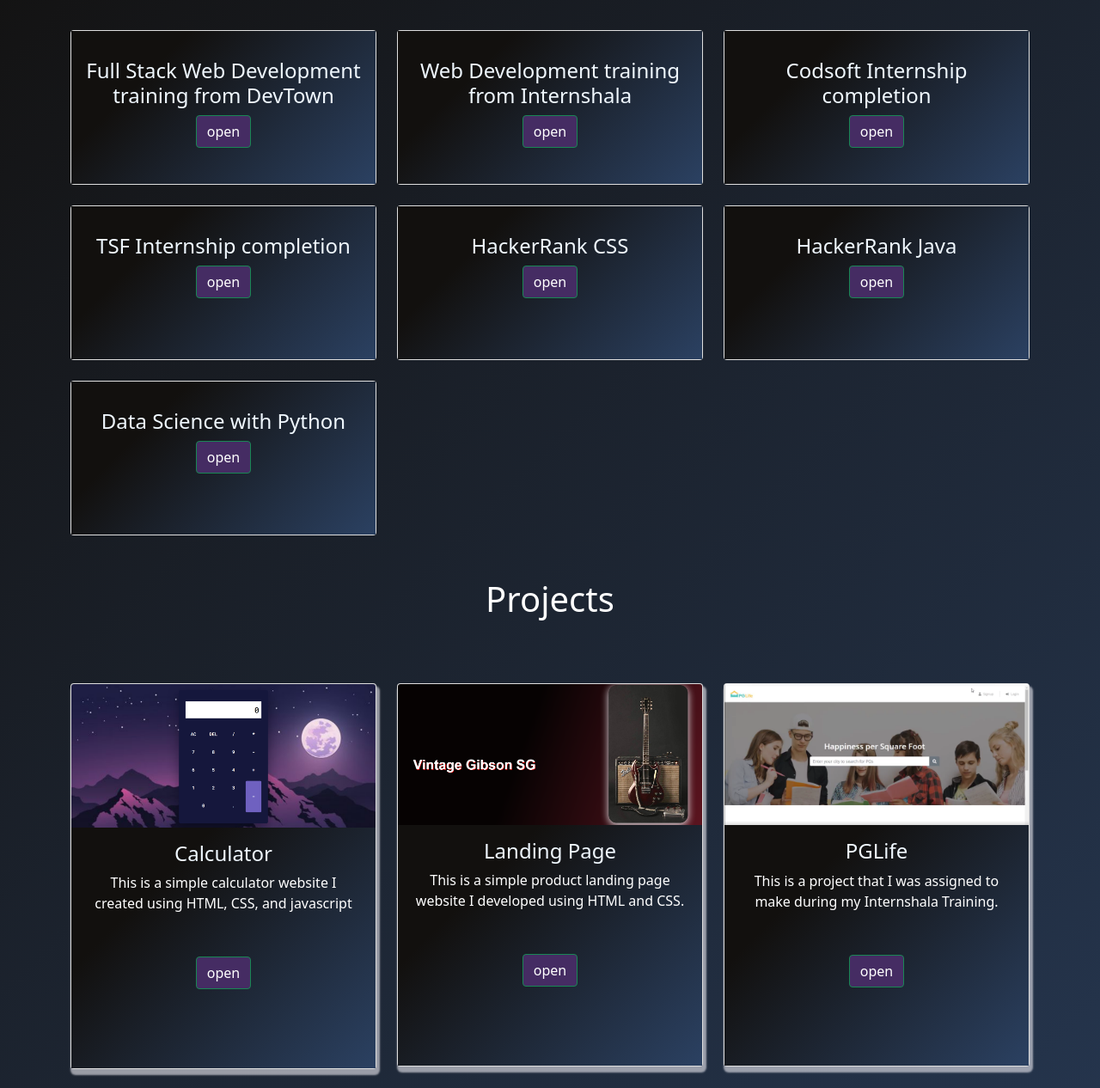
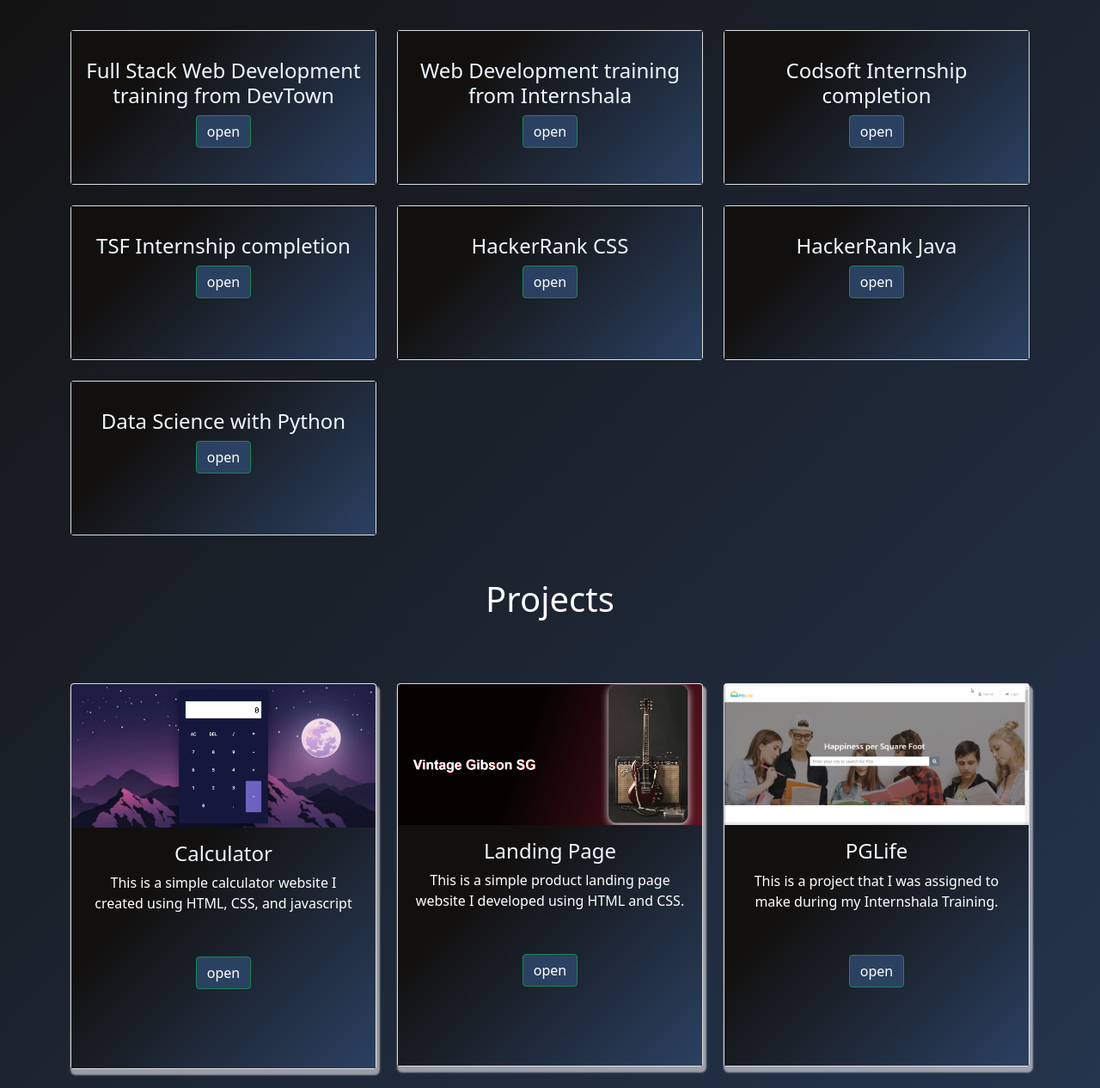
Before and after one commit to Nishu4403/portfolio, a plain HTML site: page portfolio_website/index.html in a window 1280 px wide. Shown: the part 1560-2826 px from the top of the page at 86% size. Drawn offline with nearby package versions, Linux system fonts and the light colour scheme.

Commit message:
Update index.html

```diff
--- a/portfolio_website/index.html
+++ b/portfolio_website/index.html
@@ -120,7 +120,7 @@
 
                             <h4 class="card-title mt-3">Full Stack Web Development training from DevTown</h4>
 
-                            <a href="https://cert.devtown.in/verify/heeE2WbjPF" class="btn btn-success" style="background-color: #452c63;">open</a>
+                            <a href="https://cert.devtown.in/verify/heeE2WbjPF" class="btn btn-success" style="background-color: #2b4162;">open</a>
 
                         </div>
                     </div>
@@ -131,7 +131,7 @@
 
                             <h4 class="card-title mt-3">Web Development training from Internshala</h4>
 
-                            <a href="https://trainings.internshala.com/s/v/3079529/a567ef9a" class="btn btn-success" style="background-color: #452c63;">open</a>
+                            <a href="https://trainings.internshala.com/s/v/3079529/a567ef9a" class="btn btn-success" style="background-color: #2b4162;">open</a>
 
                         </div>
                     </div>
@@ -143,7 +143,7 @@
                             <h4 class="card-title mt-3">
                                 Codsoft Internship completion</h4>
 
-                            <a href="https://drive.google.com/file/d/10nOKrvuBXyQxTpQXOxdZDonZFS2shYNu/view" class="btn btn-success" style="background-color: #452c63;">open</a>
+                            <a href="https://drive.google.com/file/d/10nOKrvuBXyQxTpQXOxdZDonZFS2shYNu/view" class="btn btn-success" style="background-color: #2b4162;">open</a>
 
                         </div>
                     </div>
@@ -156,7 +156,7 @@
 
                             <h4 class="card-title mt-3">TSF Internship completion</h4>
 
-                            <a href="https://drive.google.com/file/d/1jQmQ-8WMU_LLBaKEtcXSMrvfcmiH6Oi7/view?usp=sharing" class="btn btn-success" style="background-color: #452c63;">open</a>
+                            <a href="https://drive.google.com/file/d/1jQmQ-8WMU_LLBaKEtcXSMrvfcmiH6Oi7/view?usp=sharing" class="btn btn-success" style="background-color: #2b4162;">open</a>
 
                         </div>
                     </div>
@@ -167,7 +167,7 @@
 
                             <h4 class="card-title mt-3">HackerRank CSS</h4>
 
-                            <a href="https://www.hackerrank.com/certificates/e81153961fd5" class="btn btn-success" style="background-color: #452c63;">open</a>
+                            <a href="https://www.hackerrank.com/certificates/e81153961fd5" class="btn btn-success" style="background-color: #2b4162;">open</a>
 
                         </div>
                     </div>
@@ -178,7 +178,7 @@
 
                             <h4 class="card-title mt-3">HackerRank Java</h4>
 
-                            <a href="https://www.hackerrank.com/certificates/4ef654c265f9" class="btn btn-success" style="background-color: #452c63;">open</a>
+                            <a href="https://www.hackerrank.com/certificates/4ef654c265f9" class="btn btn-success" style="background-color: #2b4162;">open</a>
 
                         </div>
                     </div>
@@ -189,7 +189,7 @@
 
                             <h4 class="card-title mt-3">Data Science with Python</h4>
 
-                            <a href="https://simpli-web.app.link/e/maD5aePWNAb" class="btn btn-success" style="background-color: #452c63;">open</a>
+                            <a href="https://simpli-web.app.link/e/maD5aePWNAb" class="btn btn-success" style="background-color: #2b4162;">open</a>
 
                         </div>
                     </div>
@@ -211,7 +211,7 @@
                             <h4 class="card-title">Calculator</h4>
                             <p class="card-text">This is a simple calculator website I created using HTML, CSS, and javascript</p>
                             <div class="text-center">
-                                <a href="https://calcnish.netlify.app/" class="btn btn-success" style="background-color: #452c63;">open</a>
+                                <a href="https://calcnish.netlify.app/" class="btn btn-success" style="background-color: #2b4162;">open</a>
                             </div>
                         </div>
                     </div>
@@ -224,7 +224,7 @@
                             <h4 class="card-title">Landing Page</h4>
                             <p class="card-text">This is a simple product landing page website I developed using HTML and CSS.</p>
                             <div class="text-center">
-                                <a href="https://landingpage-nish.netlify.app/" class="btn btn-success" style="background-color: #452c63;">open</a>
+                                <a href="https://landingpage-nish.netlify.app/" class="btn btn-success" style="background-color: #2b4162;">open</a>
                             </div>
                         </div>
                     </div>
@@ -236,7 +236,7 @@
                             <h4 class="card-title">PGLife</h4>
                             <p class="card-text">This is a project that I was assigned to make during my Internshala Training.</p>
                             <div class="text-center">
-                                <a href="https://github.com/Nishu4403/Web-Development-Project---PGLIfe" class="btn btn-success" style="background-color: #452c63;">open</a>
+                                <a href="https://github.com/Nishu4403/Web-Development-Project---PGLIfe" class="btn btn-success" style="background-color: #2b4162;">open</a>
                             </div>
                         </div>
                     </div>
@@ -248,7 +248,7 @@
                             <h4 class="card-title">Liquid Level Monitoring System</h4>
                             <p class="card-text">It is very difficult and tedious task to manually monitor the level of liquid in a container. This project proposes a solution which can constantly monitor the level of liquid in a container.</p>
                             <div class="text-center">
-                                <a href="https://github.com/Nishu4403/Liquid-Level-Controller-System" class="btn btn-success" style="background-color: #452c63;">open</a>
+                                <a href="https://github.com/Nishu4403/Liquid-Level-Controller-System" class="btn btn-success" style="background-color: #2b4162;">open</a>
                             </div>
                         </div>
                     </div>
@@ -260,7 +260,7 @@
                             <h4 class="card-title">Smartphone Controlled Robotic Arm</h4>
                             <p class="card-text">In this project, I have built a Robot Arm using Arduino, which can be wirelessly controlled by a smartphone app via bluetooth.The user will give the commands using the Android application. </p>
                             <div class="text-center">
-                                <a href="https://github.com/Nishu4403/Smartphone-Controlled-Robotic-Arm" class="btn btn-success" style="background-color: #452c63;">open</a>
+                                <a href="https://github.com/Nishu4403/Smartphone-Controlled-Robotic-Arm" class="btn btn-success" style="background-color: #2b4162;">open</a>
                             </div>
                         </div>
                     </div>
```
